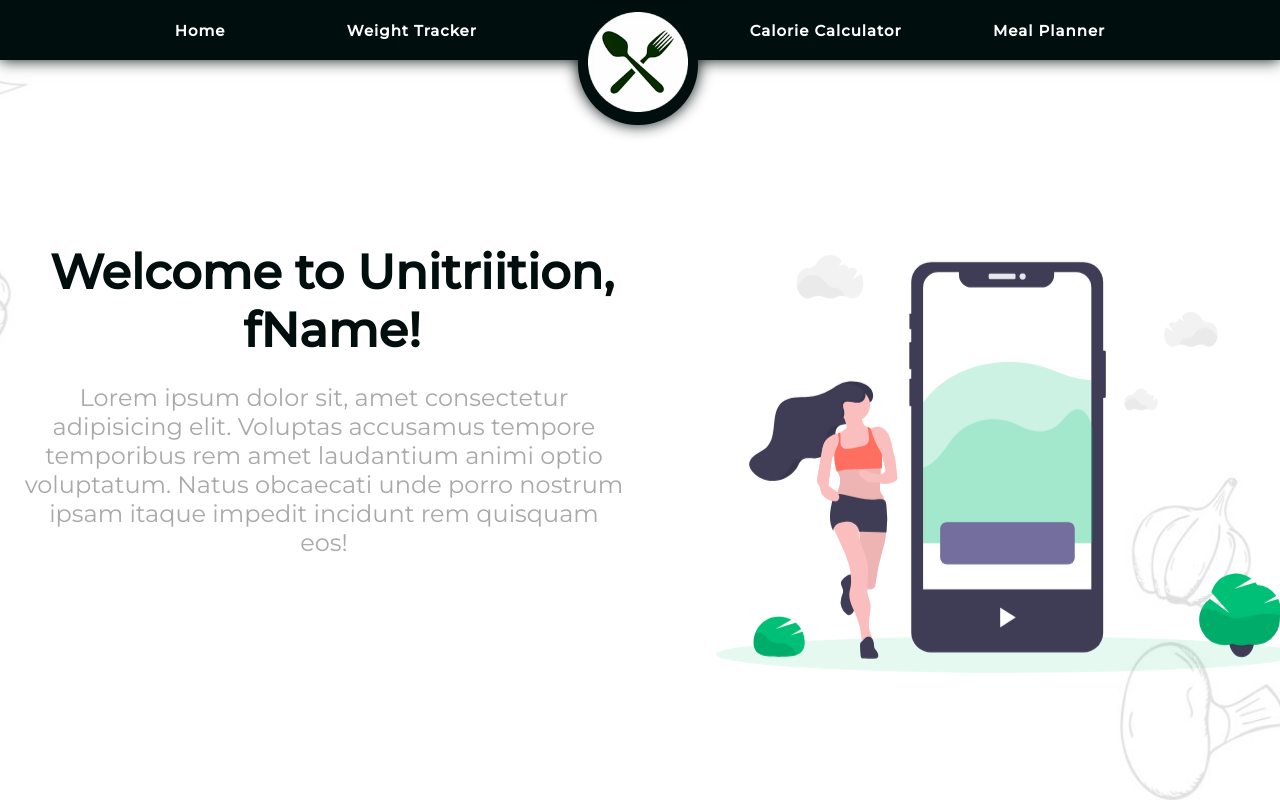
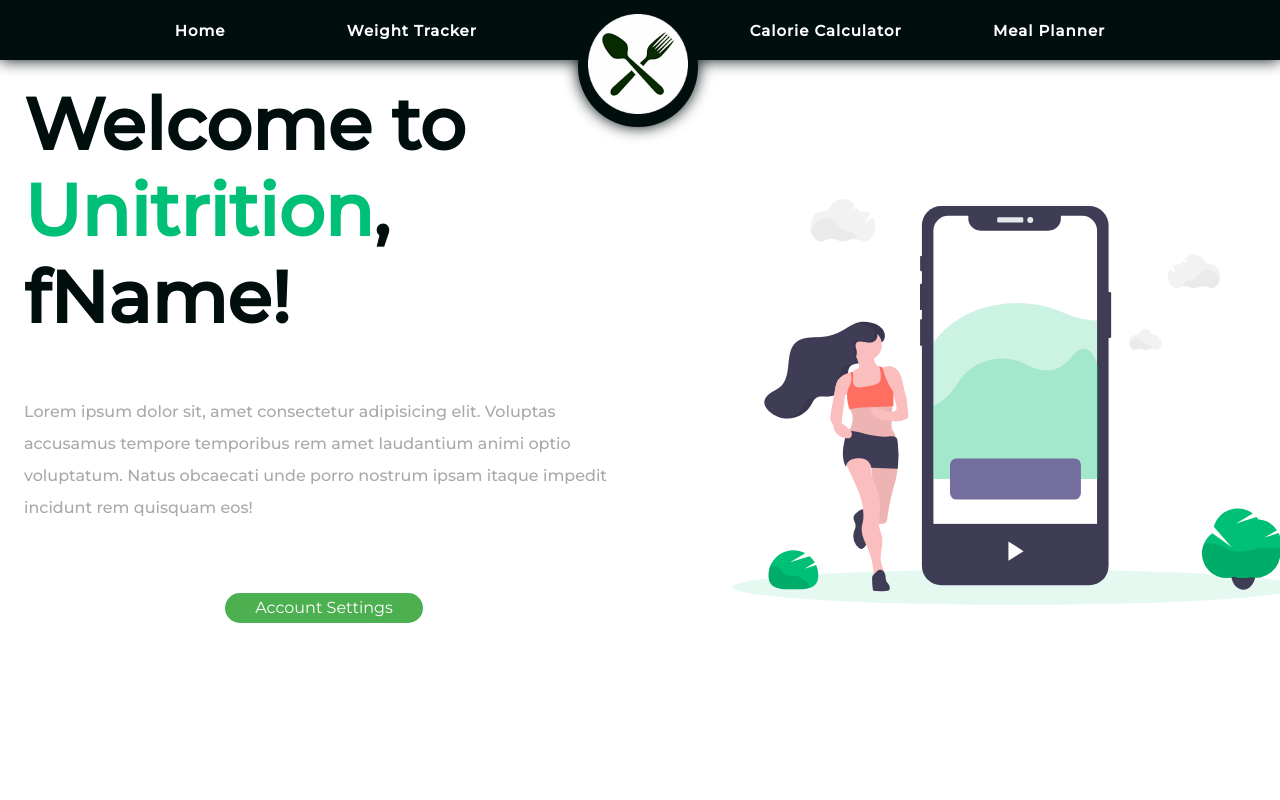
Before and after one commit to elainatesfai/group-17-group-project, a React (Create React App) app in the folder frontend/: page / in a window 1280 px wide. Shown: the top 800 px of the page. Built offline with nearby package versions, Linux system fonts and the light colour scheme.

Commit message:
Added a button to the home page
Added a button to the homepage, debating whether to change the colour of the navbar in order to attempt to brighten up the website and make it look more engaging for the user.

```diff
--- a/frontend/src/App.css
+++ b/frontend/src/App.css
@@ -9,7 +9,7 @@
 :root {
   --primary: #000e0d;
   --secondary: #00bf76;
-  --icons: #8ffdf0;
+  --icons: #00fa9a;
 }
 
 html {
--- a/frontend/src/components/Hero.jsx
+++ b/frontend/src/components/Hero.jsx
@@ -7,11 +7,14 @@ function hero() {
       <div className='HeroContentContainer'>
         <div className='HeroTextContainer'>
           <h1 div className='HeroMainText'>
-            Welcome to Unitriition, fName!
+            Welcome to <span>Unitrition</span>, fName!
           </h1>
           <p className='HeroSubTitle'>
           Lorem ipsum dolor sit, amet consectetur adipisicing elit. Voluptas accusamus tempore temporibus rem amet laudantium animi optio voluptatum. Natus obcaecati unde porro nostrum ipsam itaque impedit incidunt rem quisquam eos!
           </p>
+          <div className='HeroBtnWrapper'>
+            <button>Account Settings</button>
+          </div>
         </div>
         <div className='HeroImgContainer'>
           <img src='./assets/images/Hero.svg' alt='' />
--- a/frontend/src/css/hero.css
+++ b/frontend/src/css/hero.css
@@ -10,9 +10,10 @@
     display: flex;
     flex-wrap: wrap;
     gap:1.5rem;
-    min-height: 100vh;
+    min-height: 88vh;
     align-items: center;
-    background:url(../../public/assets/images/home-bg.jpg) no-repeat;
+    /* background:url(../../public/assets/images/home-bg.jpg) no-repeat; */
+    /* background: linear-gradient(225deg,#0abac2,#b2de94); */
     background-size: cover;
     background-position: center;
 }
@@ -30,9 +31,14 @@
     max-width: 1800px;
     position: absolute;
     padding: 8px 24px;
-    display: grid;
-    grid-template-columns: 1fr 1fr;
-    align-items: center;
+
+    /* height: 88vh; */
+	width: 100%;
+	position: relative;
+	display: grid;
+	grid-template-columns: repeat(2, 1fr);
+	align-items: center;
+	gap: 2rem;
 }
 
 .HeroTextContainer {
@@ -41,18 +47,27 @@
     flex:1 1 40rem;
 }
 
+.HeroMainText {
+    color: var(--primary);
+    font-size: 4.5rem;
+    /* text-align: center; */
+    line-height: 1.2;
+	margin-bottom: 2rem;
+}
+
 .HeroSubTitle {
     margin-top: 24px;
     color: darkgrey;
-    font-size: 24px;
-    text-align: center;
-    max-width: 600px;
+    font-size: 1.1.rem;
+    /* text-align: center; */
+    /* max-width: 600px; */
+    line-height: 32px;
+	margin-bottom: 2.3rem;
+    font-weight: 500;
 }
 
-.HeroMainText {
-    color: var(--primary);
-    font-size: 48px;
-    text-align: center;
+.HeroMainText span {
+    color: var(--secondary);
 }
 
 .HeroImgContainer {
@@ -66,7 +81,7 @@
     -o-object-fit: contain;
     object-fit: contain;
     padding:1rem;
-    animation:float 3s linear infinite;
+    /* animation:float 3s linear infinite; */
 }
 
 @keyframes float{
@@ -77,3 +92,31 @@
       transform: translateY(2.5rem);
     }
   }
+
+.HeroBtnWrapper {
+    margin-top: 32px;
+    display: flex;
+    flex-direction: column;
+    align-items: center;
+}
+
+.HeroBtnWrapper button {
+    outline: none;
+    border: none;
+    cursor: pointer;
+    display: flex;
+    justify-content: center;
+    align-items: center;
+    transition: all 0.2s ease-in-out;
+    color: linear-gradient(225deg,#0abac2,#b2de94);
+    border-radius: 30px;
+    padding: 12px 30px;
+    white-space: nowrap;
+    width: auto;
+}
+
+.HeroBtnWrapper button:hover {
+    background: linear-gradient(225deg,#0abac2,#b2de94);
+    transition: 0.2s ease-in-out;
+    color: black;
+}
--- a/frontend/src/css/navbar.css
+++ b/frontend/src/css/navbar.css
@@ -36,7 +36,7 @@
 .LogoWrapper {
     margin-bottom: 25px;
     position: absolute;
-    margin-top: 10px;
+    margin-top: 12px;
     background: var(--primary);
     /* box-shadow: 0 0 20px var(--icons); */
     box-shadow: 0 0 15px var(--primary);
@@ -54,7 +54,8 @@
     position: absolute;
     content: "";
     width: 150%;
-    height: 55px;
+    top: -5px;
+    height: 58px;
     left: -25%;
     /* top: -30px; */
     background: var(--primary);
@@ -86,7 +87,7 @@
     font-weight: bold;
     letter-spacing: 1px;
 	cursor: pointer;
-    color: #fff;
+    color: white;
     display: flex;
     align-items: center;
     text-decoration: none;
@@ -122,14 +123,14 @@
 .BurgerBar {
     width: 2rem;
     height: 0.3rem;
-    background-color: aliceblue;
+    background-color: var(--primary);
     border-radius: 0.5em;
     z-index: 13;
 }
 
 .DropdownMenu{
     position: relative;
-    background: var(--secondary);
+    background: var(--icons);
     box-shadow: 0 0 20px black;
     width: 100%;
     height: 375px;
```
